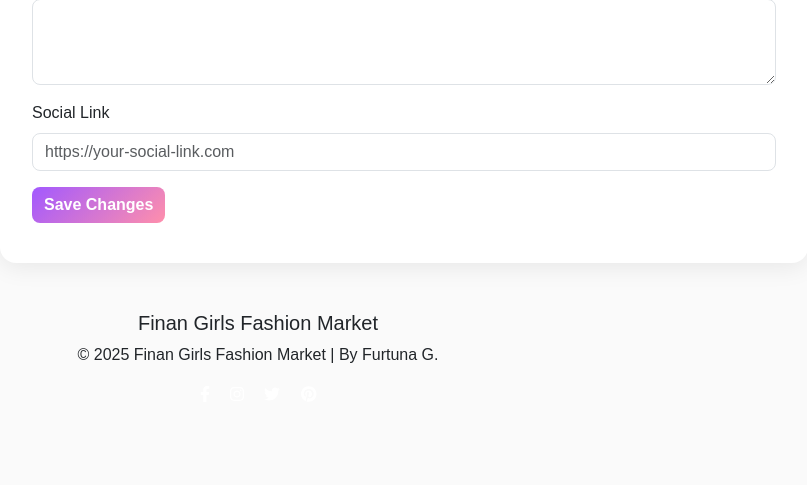
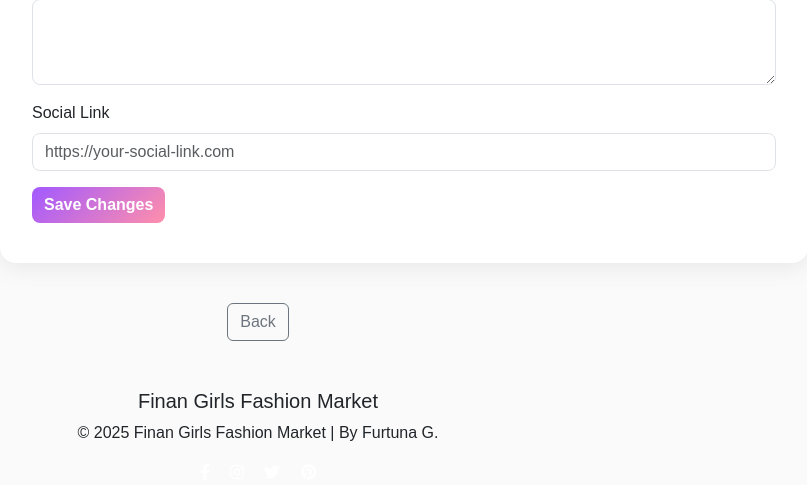
Before and after one commit to frtsh/finan_girls_fashion_market, a Django app: page /users/profile/ in a window 1280 px wide. Shown: the part 559-1044 px from the top of the page, without its empty margins (382-1189 px from the left). Before the commit the page ends 922 px from the top, so only its background shows below. Run offline with Django 5.2, Linux system fonts and the light colour scheme; a user stored in the database is signed in; data comes from the database, SQL or seed files in the repository.

Commit message:
Add back button to my_favorites and profile pages

```diff
--- a/users/templates/users/my_favorites.html
+++ b/users/templates/users/my_favorites.html
@@ -81,6 +81,9 @@
         <div class="alert alert-info text-center">You have no favorite products yet.</div>
         {% endif %}
     </div>
+    <div class="mt-3 text-center">
+        <a href="javascript:history.back()" class="btn btn-outline-secondary">Back</a>
+    </div>
     <!-- Footer -->
     <footer class="footer mt-5">
         <div class="container">
--- a/users/templates/users/profile.html
+++ b/users/templates/users/profile.html
@@ -145,6 +145,9 @@
             {% endif %}
         </div>
     </div>
+    <div class="mt-3 text-center">
+        <a href="javascript:history.back()" class="btn btn-outline-secondary">Back</a>
+    </div>
     <!-- Footer -->
     <footer class="footer mt-5">
         <div class="container">
```
